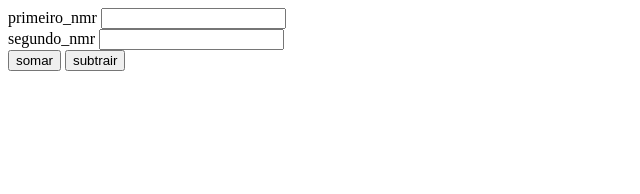
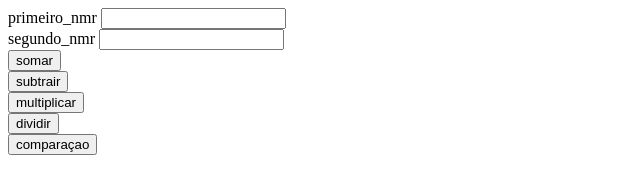
Before and after one commit to eckhadrtlorenzo/att-soma-e-subtra-ao, a plain HTML site: page index.html in a window 1280 px wide. Shown: the whole page, without its empty margins (0-640 px from the left). Drawn offline with Linux system fonts and the light colour scheme.

Commit message:
Add files via upload

```diff
--- a/index.html
+++ b/index.html
@@ -14,8 +14,15 @@
     <input type="number" name="segundo_nmr" id="segundo_nmr">
     <br>
     <button type="button" onclick="soma()" >somar</button>
+    <br>
     <button type="button" onclick="subtrair()" >subtrair</button>
     <br>
+    <button type="button" onclick="multiplicar()" >multiplicar</button>
+    <br>
+    <button type="button" onclick="dividir()" >dividir</button>
+    <br>
+    <button type="button" onclick="comparaçao()" >comparaçao</button>
+
     <p id="resultado"></p>
 </body>
 </html>
--- a/script.js
+++ b/script.js
@@ -1,5 +1,4 @@
 function soma(){
-
   let numero_um = parseInt(document.getElementById('primeiro_nmr').value);
   let numero_dois = parseInt(document.getElementById('segundo_nmr').value);
   let soma = numero_um + numero_dois;
@@ -14,3 +13,45 @@ function subtrair(){
 
 document.getElementById('resultado').textContent = 'resultado: ' + subtraçao;
 }
+function multiplicar(){
+  let numero_um = parseInt(document.getElementById('primeiro_nmr').value);
+  let numero_dois = parseInt(document.getElementById('segundo_nmr').value);
+  let multiplicar = numero_um * numero_dois;
+
+document.getElementById('resultado').textContent = 'resultado: ' + multiplicar;
+}
+function dividir(){
+  let numero_um = parseFloat(document.getElementById('primeiro_nmr').value);
+  let numero_dois = parseFloat(document.getElementById('segundo_nmr').value);
+
+
+  if(numero_dois == 0){
+    alert("ERRO:nao é possivel dividir esse nmr por zero");
+    return;
+  }
+   let dividir = numero_um / numero_dois;
+  document.getElementById('resultado').textContent = 'resultado: ' + dividir;
+
+
+
+}
+function comparaçao(){
+
+  let numero_um = parseInt(document.getElementById('primeiro_nmr').value);
+  let numero_dois = parseInt(document.getElementById('segundo_nmr').value);
+
+  if(numero_um > numero_dois){
+     document.getElementById('resultado').textContent = "o maior é " + numero_um;
+     return;
+
+    }else if(numero_um < numero_dois){
+       document.getElementById('resultado').textContent = "o maior é" + numero_dois;
+       return;
+
+      }else{
+       document.getElementById('resultado').textContent = "sao iguais";
+
+
+
+}
+}
```
